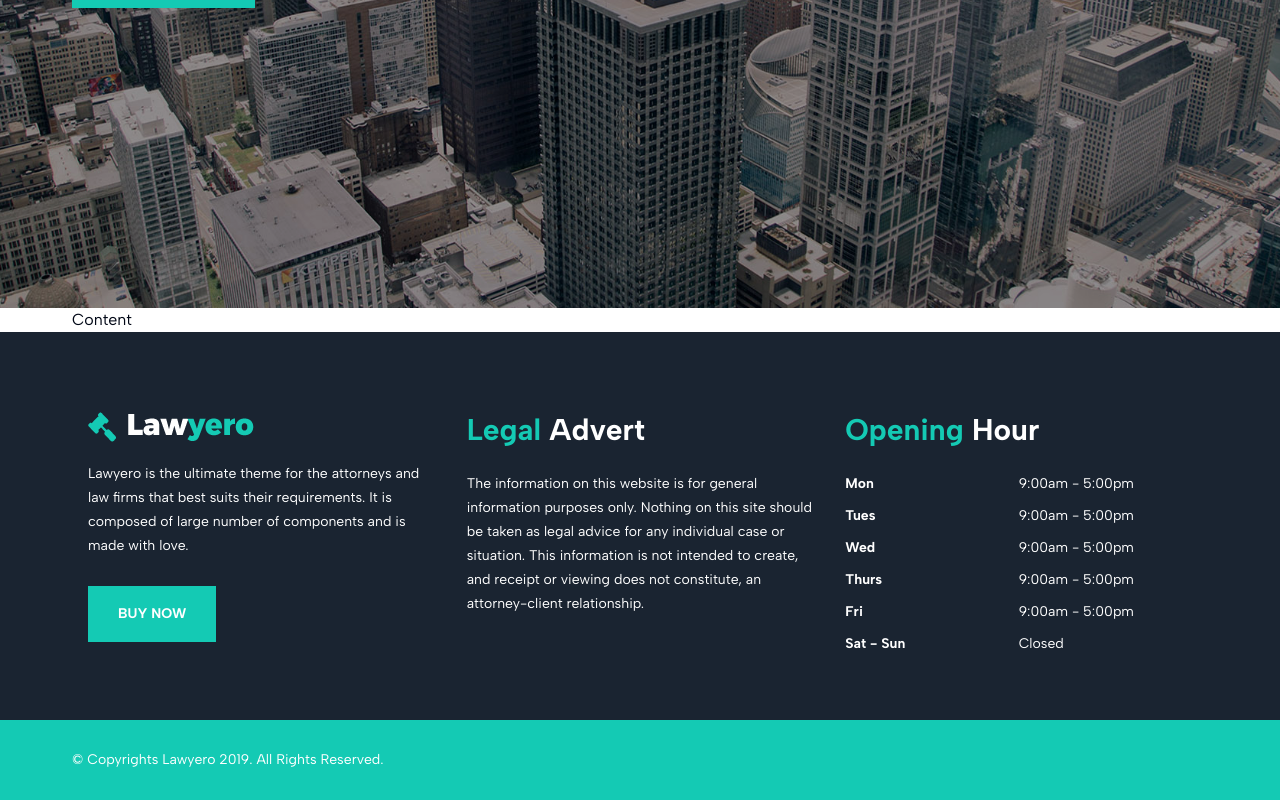
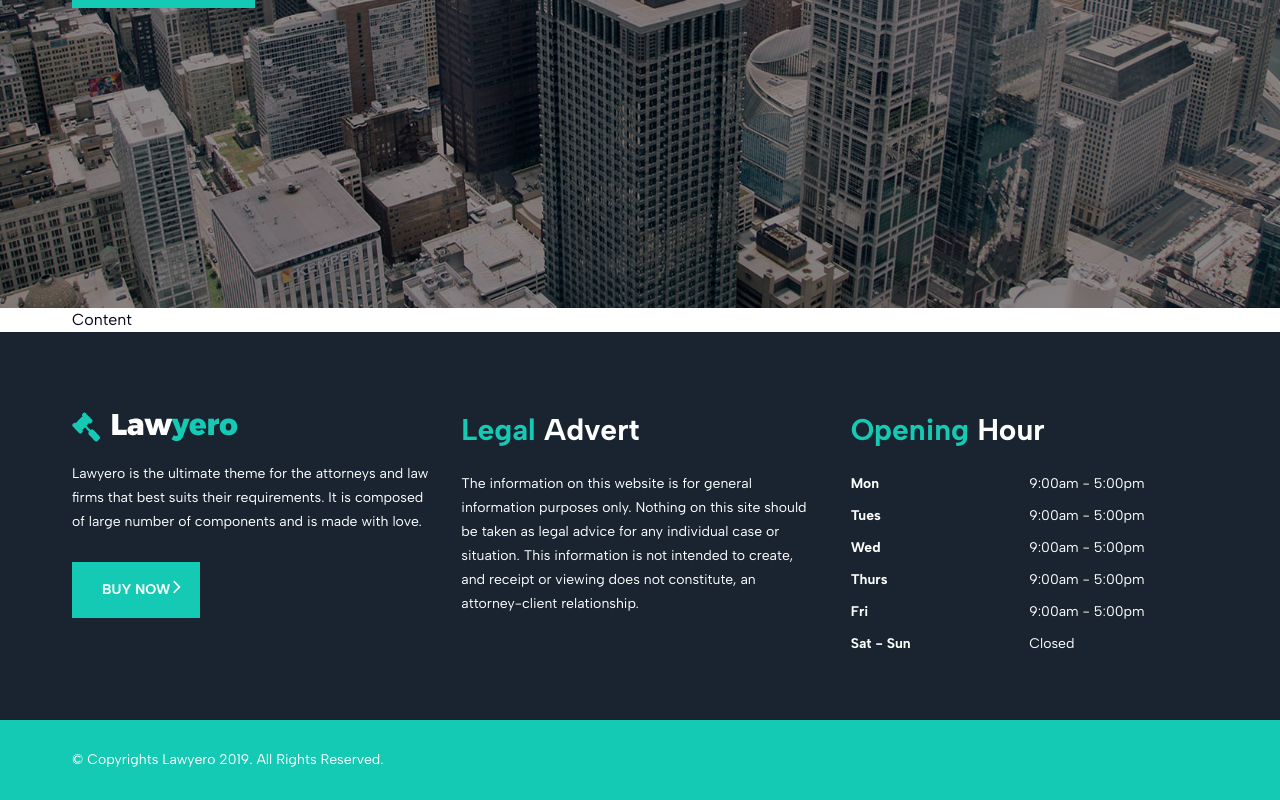
Before and after one commit to kod-man/law, a Next.js app: page / in a window 1280 px wide. Shown: the part 638-1438 px from the top of the page. Built offline with nearby package versions, Linux system fonts and the light colour scheme.

Commit message:
Footer Icons Added

```diff
--- a/app/globals.css
+++ b/app/globals.css
@@ -76,6 +76,6 @@
     @apply text-foreground font-albert;
   }
   .primary-button {
-    @apply inline-block py-4 px-7 font-bold uppercase bg-primary-main transition-all hover:pr-10;
+    @apply inline-block py-4 px-7 font-bold uppercase bg-primary-main transition-all hover:pr-10 text-white;
   }
 }
--- a/app/layout.tsx
+++ b/app/layout.tsx
@@ -6,11 +6,11 @@ import Footer from "@/components/shared/footer";
 import { library } from "@fortawesome/fontawesome-svg-core";
 import { fab } from "@fortawesome/free-brands-svg-icons";
 import {
-  faCheckSquare,
   faChevronDown,
+  faChevronRight,
 } from "@fortawesome/free-solid-svg-icons";
 
-library.add(fab, faChevronDown, faCheckSquare);
+library.add(fab, faChevronDown, faChevronRight);
 
 const albertSans = Albert_Sans({
   subsets: ["latin"],
--- a/components/shared/footer.tsx
+++ b/components/shared/footer.tsx
@@ -1,35 +1,53 @@
 import Image from "next/image";
 import Link from "next/link";
 import logo from "@/public/assets/logo.png";
+import { FontAwesomeIcon } from "@fortawesome/react-fontawesome";
 
 const Footer = () => {
   return (
     <>
       <div className="bg-background">
         <div className="container pt-20 pb-14">
-          <div className="flex">
-            <div className="w-1/3	font-albert px-4">
+          <div className="flex gap-8">
+            <div className="basis-1/3">
               <div>
-                <Link
-                  href="http://bsmthemes.com/demo/lawyero"
-                >
+                <Link href="http://bsmthemes.com/demo/lawyero">
                   <Image src={logo} alt="Logo" width={166} height={30} />
                 </Link>
                 <div className="mt-5 pb-7">
-                  <p className="text-white text-sm leading-6">Lawyero is the ultimate theme for the attorneys and law firms that best suits their requirements. It is composed of large number of components and is made with love.</p>
+                  <p className="text-white text-sm leading-6">
+                    Lawyero is the ultimate theme for the attorneys and law
+                    firms that best suits their requirements. It is composed of
+                    large number of components and is made with love.
+                  </p>
                 </div>
-                <a className="bg-primary-main text-sm font-bold uppercase text-white hover:text-[#14cab4] py-4 px-7 inline-block border-2 border-[#14cab4] hover:bg-transparent relative before:right-1/3 before:absolute before:opacity-0 before:top-1/2 before:translate-y-[-50%] before:content-['\f061'] transition-transform duration-300 ease-in hover:pr-11" href="#">Buy Now</a>
+                <Link
+                  className="bg-primary-main text-sm font-bold uppercase text-white hover:text-[#14cab4] py-4 px-7 inline-block border-2 border-[#14cab4] hover:bg-transparent relative transition-padding duration-300 ease-in-out hover:pr-11"
+                  href="#"
+                >
+                  Buy Now
+                  <FontAwesomeIcon
+                    icon="chevron-right"
+                    className="w-3 absolute"
+                  />
+                </Link>
               </div>
             </div>
-            <div className="w-1/3	px-4 font-albert">
+            <div className="basis-1/3">
               <h3 className="text-3xl text-white font-bold mb-6">
                 <span className="text-[#14cab4]">Legal</span> Advert
               </h3>
               <div className="mt-5 pb-7">
-                <p className="text-white text-sm leading-6">The information on this website is for general information purposes only. Nothing on this site should be taken as legal advice for any individual case or situation. This information is not intended to create, and receipt or viewing does not constitute, an attorney-client relationship.</p>
+                <p className="text-white text-sm leading-6">
+                  The information on this website is for general information
+                  purposes only. Nothing on this site should be taken as legal
+                  advice for any individual case or situation. This information
+                  is not intended to create, and receipt or viewing does not
+                  constitute, an attorney-client relationship.
+                </p>
               </div>
             </div>
-            <div className="w-1/3	px-4 font-albert">
+            <div className="basis-1/3">
               <h3 className="text-3xl text-white font-bold mb-6">
                 <span className="text-[#14cab4] font-bold">Opening </span> Hour
               </h3>
```
Lines whose indentation alone changed are shown as unchanged.
